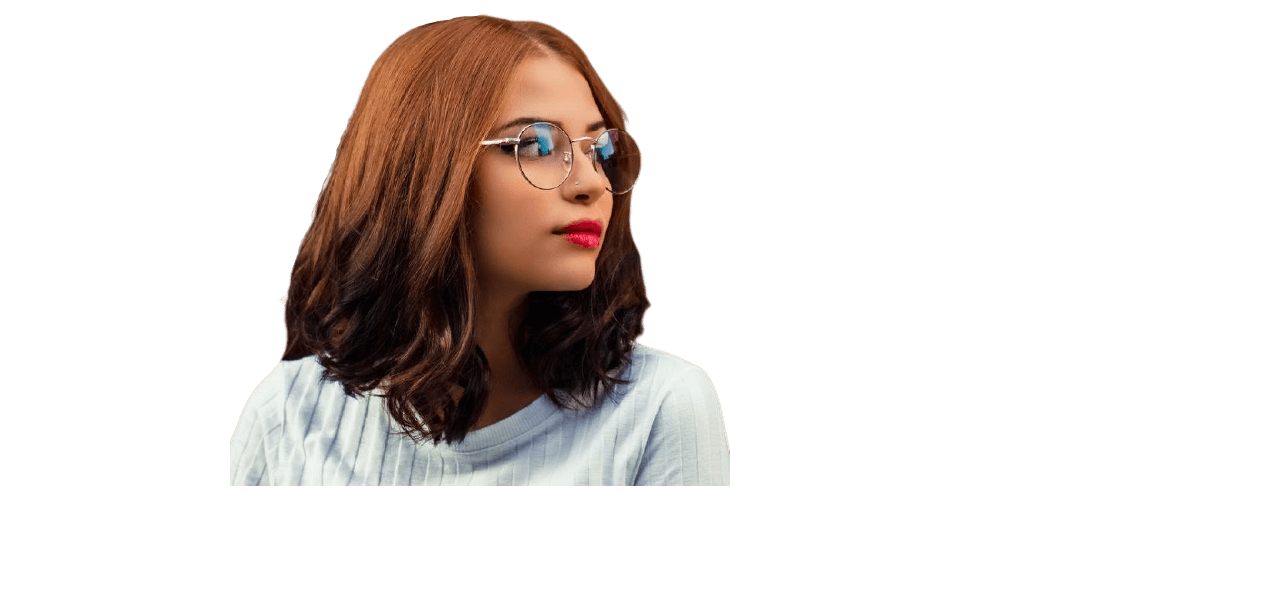
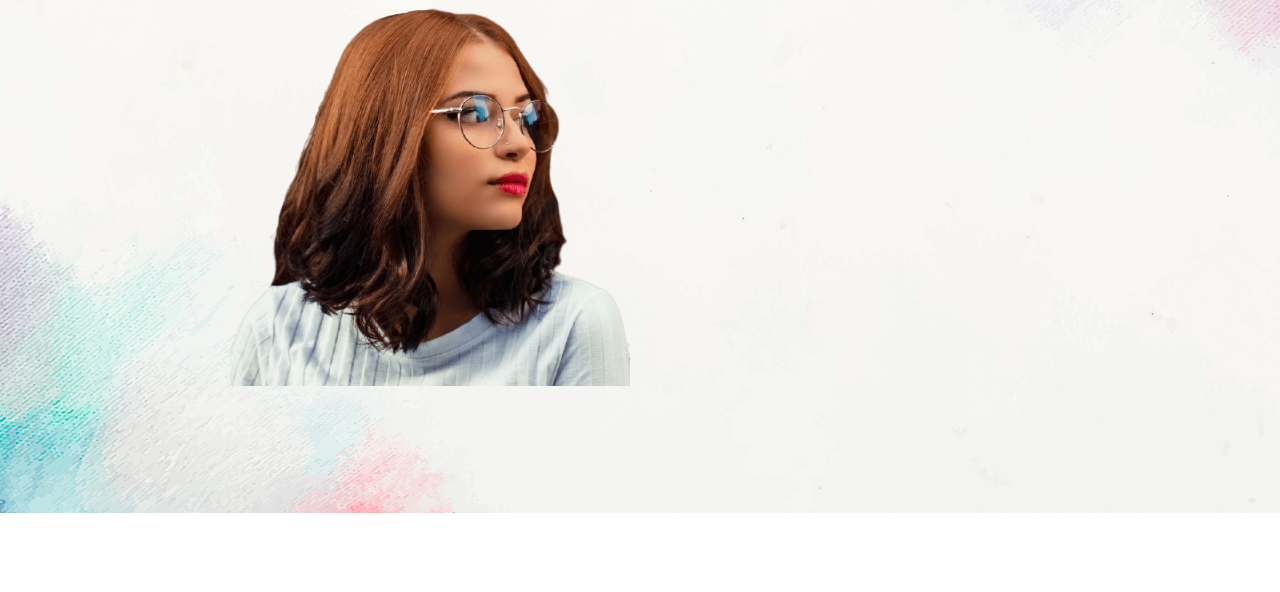
Before and after one commit to Sama-Liyanage/My-Portfolio, a plain HTML site: page index.html in a window 1280 px wide. Shown: the part 287-879 px from the top of the page. After the commit the page ends 800 px from the top, so only its background shows below. Drawn offline with nearby package versions, Linux system fonts and the light colour scheme.

Commit message:
Update Content

```diff
--- a/assets/CSS/style.css
+++ b/assets/CSS/style.css
@@ -94,3 +94,12 @@ header{
 section{
     padding: 100px 18%;
 }
+.home{
+    min-height: 100vh;
+    height: 100%;
+    width: 100%;
+    background: url("../images/background.jpg");
+    background-size: cover;
+    background-position: center;
+    position: relative;
+}
--- a/index.html
+++ b/index.html
@@ -50,7 +50,7 @@
     </div>
 
     <div class="home-img">
-        <img src="assets/images/perfil.png">
+        <img src="assets/images/perfil.png" width="400px">
     </div>
 </section>
 
```
Also changed, not shown: assets/images/background.jpg (added).
